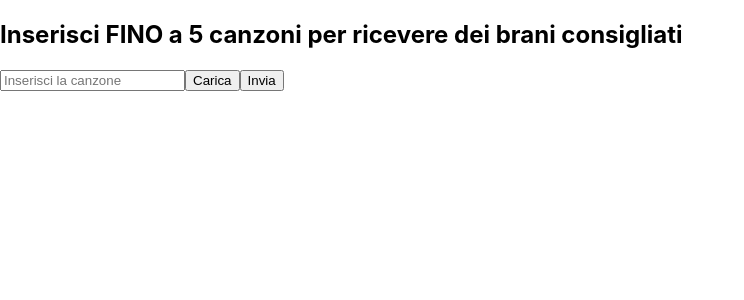
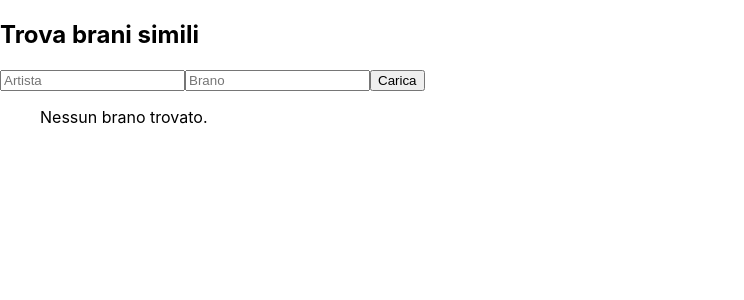
Before and after one commit to 4ndr32007/API-Spotify, a React (Create React App) app in the folder spotify/: page /canzoni-consigliate in a window 1280 px wide. Shown: the top 300 px of the page, without its empty margins (0-744 px from the left). Built offline with nearby package versions, Linux system fonts and the light colour scheme.

Commit message:
Add files via upload

```diff
--- a/spotify/src/ApiCall.js
+++ b/spotify/src/ApiCall.js
@@ -10,6 +10,8 @@ const ApiCall = () => {
 
 	//quando cambia il valore di questo flag avviene la navigazione verso la dashboard
 	const [flag, setFlag] = useState(false)
+	const [chiamata, setChiamata] = useState(false)
+
 
 	//in questo stato è contenuto il JSON che viene restituito dalle API
 	let { data, setData, token, setToken } = useContext(UserContext)
@@ -33,6 +35,7 @@ const ApiCall = () => {
 			//cerca nel URL quindi in parametri una chiave di valore "access_token" e ne restituisci il valore nella variabile token
 			setToken(parametri.get("access_token"))
 			//una volta ottenuto il token si può fare la chiamata alle API
+			setChiamata(true)
 		}
 	})
 
@@ -71,7 +74,7 @@ const ApiCall = () => {
 		// 	setData(testoJson)
 		// })
 
-	}, [token])
+	}, [chiamata])
 
 	// Naviga una volta che i dati sono stati caricati
 	useEffect(() => {
--- a/spotify/src/Suggerimento.js
+++ b/spotify/src/Suggerimento.js
@@ -1,225 +1,87 @@
-// import React, { useContext, useEffect, useState } from "react"
-// import { UserContext } from "./App.js"
+import React, { useState, useEffect } from 'react'
 
-// const UrlRec="https://api.spotify.com/v1/recommendations"
-
-// const Suggerimento = () => {
-// 	let canzone=""
-// 	let { token } = useContext(UserContext)
-// 	let arrayID=[] //questo è l'array contente gli ID delle canzoni inserite dal utente che poi sarà usato come parametro del API
-// 	const [data, setData] = useState([]) //contiene le canzoni restituite dal API
-// 	const [flag, setFlag] = useState(false)
-
-// 	useEffect(() => {
-// 		if(arrayID.length > 0){
-// 			let strSeed= arrayID.join(",")
-// 			console.log(strSeed)
-// 			const recommendationsURL = `${UrlRec}?seed_tracks=${strSeed}&limit=5`
-// 			console.log(recommendationsURL)
-
-// 			fetch(recommendationsURL,{
-// 				headers:{
-// 					"Authorization": `Bearer ${token}`
-// 				}
-// 			})
-// 			.then(response => response.json())
-// 			.then(data => {
-// 				console.log(data)
-// 				setData(data.tracks)
-// 				setFlag(false) // Resetta il flag dopo la chiamata
-// 			})
-// 		}
-// 	}, [flag])
-
-// 	const Carica=()=>{
-// 		if(canzone == ""){
-// 			alert("NON hai scritto nulla...")
-// 		}else{
-// 			if(arrayID.length == 5){
-// 				//se l'utete ha inserito 5 canzoni allora effettuo la chiamata
-// 				setFlag(true)
-// 			}
-// 			if(arrayID.length < 5 ){
-// 				let URL= `https://api.spotify.com/v1/search?q=${encodeURIComponent(canzone)}&type=track&limit=1`
-// 				fetch(URL,{
-// 					headers:{
-// 					"Authorization":`Bearer ${token}`
-// 				}})
-// 				.then(testo=>testo.json())
-// 				.then((data)=>{
-// 					if (data.error) {
-// 						console.log("API Error:", data.error)
-// 					} else {
-// 						let traccia= data.tracks.items[0].id
-// 						console.log(data)
-// 						arrayID.push(traccia)
-// 						console.log(arrayID)
-// 					}
-// 				})
-// 			}else{
-// 				alert("Hai raggiunto il limite di canzoni")
-// 			}
-// 		}
-// 	}
-
-// 	return (
-// 		<div>
-// 			<div id="intestazione">
-// 				<h2>Inserisci FINO a 5 canzoni per ricevere dei brani consigliati</h2>
-// 				<input type="text" placeholder="Inserisci la canzone" onChange={(e)=>canzone=e.target.value} />
-// 				<input type="button" value="Carica" onClick={Carica} disabled={arrayID.length > 5} />
-// 			</div>
-// 		</div>
-// 	)
-// }
-
-// export default Suggerimento
-
-
-import React, { useContext, useEffect, useState } from "react"
-import { UserContext } from "./App.js"
-
-const UrlRec = "https://api.spotify.com/v1/recommendations"
-
-
-const Suggerimento = () => {
-	const [canzone, setCanzone] = useState("") // Stato per la canzone
-	const [arrayID, setArrayID] = useState([]) // Stato per memorizzare gli ID delle canzoni
-	const [data, setData] = useState([]) // Stato per memorizzare le canzoni consigliate
-	const [flag, setFlag] = useState(false) // Flag per scatenare la chiamata API
-	const { token } = useContext(UserContext)
-
-	// Effettua la chiamata per le raccomandazioni quando flag è true
-	// useEffect(() => {
-	// 	if (flag && arrayID.length > 0) {
-	// 		// Crea la stringa degli ID separati da virgola per il parametro "seed_tracks"
-	// 		const strSeed = arrayID.join(",")
-	// 		console.log("String:" + strSeed)
-
-	// 		// Costruisci l'URL per la richiesta delle raccomandazioni
-	// 		const recommendationsURL = `${UrlRec}?seed_tracks=${strSeed}&limit=20`
-	// 		console.log("URL:" + recommendationsURL)
-
-	// 		// Effettua la chiamata API
-	// 		fetch(recommendationsURL, {
-	// 		headers: {
-	// 			"Authorization": `Bearer ${token}`
-	// 		}
-	// 		})
-	// 		.then(response => response.json())
-	// 		.then(data => {
-	// 			// Gestisci la risposta
-	// 			setData(data.tracks)  // Memorizza i brani consigliati nello stato
-	// 			setFlag(false)  // Resetta il flag dopo la chiamata
-	// 		})
-	// 		.catch(error => {
-	// 			console.log("Errore nella chiamata alle raccomandazioni", error)
-	// 		})
-	// 	}
-	// }, [flag])
-
-
+const SimilarTracks = () => {
+  const [artist, setArtist] = useState('') // Usa lo stato per memorizzare l'artista
+  const [track, setTrack] = useState('') // Usa lo stato per memorizzare la traccia
+  const [similarTracks, setSimilarTracks] = useState([])
+  const [loading, setLoading] = useState(false)
+  const [flag, setFlag] = useState(false)
 
   useEffect(() => {
-		if (flag && arrayID.length > 0) {
-			 const strSeed = arrayID.join(",");
-			 console.log("Stringa seed:", strSeed);
+    if (!artist || !track) {
+      console.log('Artist or track is empty, skipping API call.')
+      return
+    }
 
-			 // Aggiungi il parametro market (ad esempio, "IT" per l'Italia)
-			 const recommendationsURL = `${UrlRec}?seed_tracks=${strSeed}&limit=20&market=IT`;
-			 console.log("URL:", recommendationsURL);
+    setLoading(true)
+    console.log('Fetching similar tracks for:', artist, track)
 
-			 fetch(recommendationsURL, {
-				  headers: {
-						"Authorization": `Bearer ${token}`
+    const API_KEY = 'd19e34ff4a77f9cc70aebc4869223dca'
+    const url = `https://ws.audioscrobbler.com/2.0/?method=track.getsimilar&artist=${encodeURIComponent(artist)}&track=${encodeURIComponent(track)}&api_key=${API_KEY}&format=json&limit=60`
+
+    fetch(url)
+      .then((response) => response.json())
+      .then((data) => {
+        console.log('Data received from API:', data)
+        if (data.similartracks?.track) {
+          setSimilarTracks(data.similartracks.track)
+        } else {
+          console.log('No similar tracks found.')
+          setSimilarTracks([])
         }
       })
-			 .then(response => {
-				  if (!response.ok) {
-						throw new Error(`Errore HTTP! Stato: ${response.status}`);
+      .finally(() => {
+        console.log('Loading finished.')
+        setLoading(false)
+        setFlag(false)
+      })
+  }, [flag])
+
+  const handleSubmit = () => {
+	 setFlag(true)
+    console.log('Ricerca avviata con artista:', artist, 'e traccia:', track)
+    setSimilarTracks([])  // Svuotiamo la lista ad ogni invio
+
   }
-				  return response.json();
-			 })
-			 .then(data => {
-				  console.log("Dati restituiti:", data);
-				  setData(data.tracks);
-				  setFlag(false);
-			 })
-			 .catch(error => {
-				  console.log("Errore nella chiamata alle raccomandazioni:", error);
-			 });
-		}
-  }, [flag]);
-
-
-
-	// Funzione per caricare la canzone
-	const Carica = () => {
-		if (canzone === "") {
-			alert("NON hai scritto nulla...")
-		} else {
-			if (arrayID.length < 5) {
-			// Chiamata API per cercare la canzone
-			let URL = `https://api.spotify.com/v1/search?q=${encodeURIComponent(canzone)}&type=track&limit=1`
-			fetch(URL, {
-				headers: {
-					"Authorization": `Bearer ${token}`
-				}
-			})
-				.then(response => response.json())
-				.then(data => {
-					if (data.tracks.items.length > 0) {
-						const traccia = data.tracks.items[0].id
-						console.log("Canzone aggiunga!!" + traccia)
-						setArrayID([...arrayID, traccia])
-					} else {
-						console.log("Canzone non trovata")
-					}
-				})
-				.catch(error => {
-					console.log("Errore durante la chiamata:", error)
-				})
-			} else {
-			alert("Hai raggiunto il limite di canzoni (5).")
-			}
-		}
-	}
-
-	const Invia=()=>{
-		setFlag(true)
-	}
-
-	useEffect(() => {
-		// Quando l'arrayID ha 5 canzoni, attiva la chiamata alle raccomandazioni
-		if (arrayID.length === 5) {
-			setFlag(true) // Scateniamo la chiamata API per le raccomandazioni
-		}
-	}, [arrayID])
 
   return (
     <div>
-			<div id="intestazione">
-				<h2>Inserisci FINO a 5 canzoni per ricevere dei brani consigliati</h2>
-				<input type="text" placeholder="Inserisci la canzone" onChange={(e) => setCanzone(e.target.value)} />
-				<input type="button" value="Carica" onClick={Carica} disabled={arrayID.length >= 5} />
-				<input type="button" value="Invia" onClick={Invia} />
-
+      <h2>Trova brani simili</h2>
+      <div>
+        <input
+          type="text"
+          placeholder="Artista"
+          value={artist}
+          onChange={(e) => setArtist(e.target.value)} // Usa setArtist per aggiornare lo stato
+        />
+        <input
+          type="text"
+          placeholder="Brano"
+          value={track}
+          onChange={(e) => setTrack(e.target.value)} // Usa setTrack per aggiornare lo stato
+        />
+        <input type="button" value="Carica" onClick={handleSubmit} />
       </div>
 
-			{data.length > 0 && (
-			<div>
-				<h3>Brani consigliati:</h3>
+      {loading ? (
+        <p>Caricamento...</p>
+      ) : (
         <ul>
-					{data.map((track, index) => (
+          {similarTracks.length > 0 ? (
+            similarTracks.map((track, index) => (
               <li key={index}>
-						{track.name} - {track.artists[0].name}
+                <a href={track.url} target="_blank" rel="noopener noreferrer">
+                  {track.name} - {track.artist.name}
+                </a>
               </li>
-					))}
+            ))
+          ) : (
+            <p>Nessun brano trovato.</p>
+          )}
         </ul>
-			</div>
       )}
     </div>
   )
 }
 
-export default Suggerimento
+export default SimilarTracks
```
Lines whose indentation alone changed are shown as unchanged.
